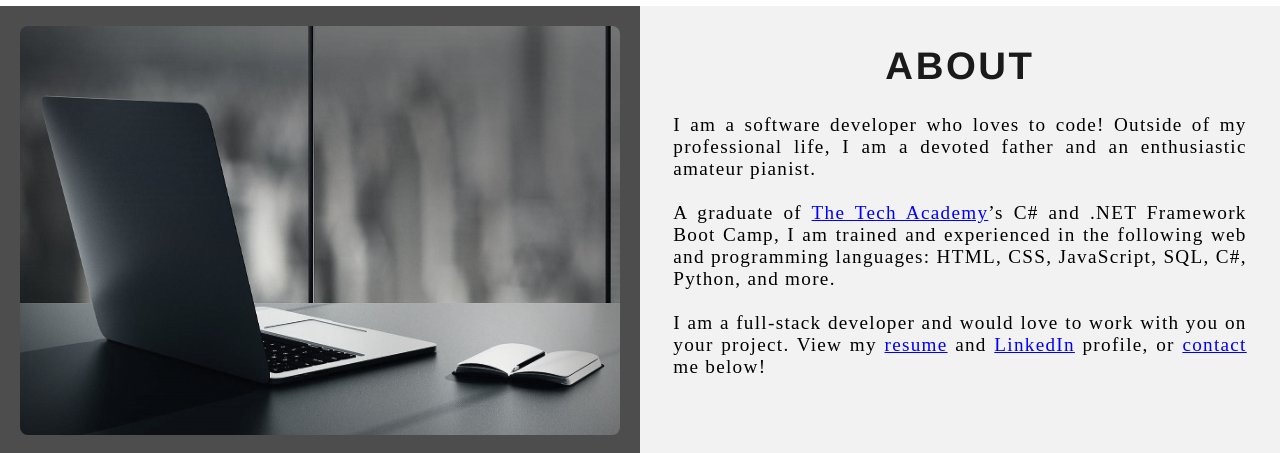
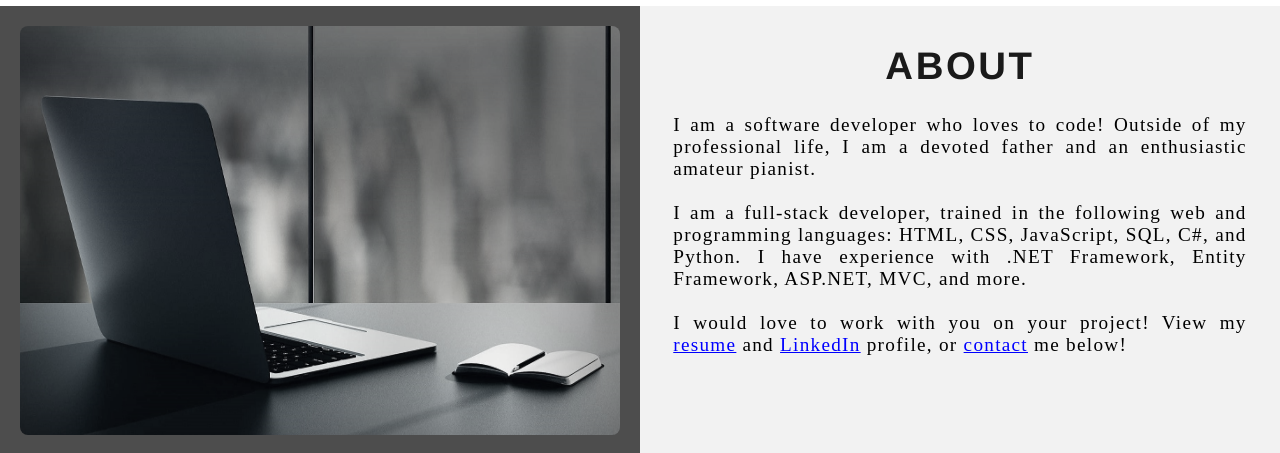
Before and after one commit to scherzoq/scherzoq.github.io, a plain HTML site: page index.html in a window 1280 px wide. Shown: the part 1250-1703 px from the top of the page. Drawn offline with nearby package versions, Linux system fonts and the light colour scheme.

Commit message:
Update index.html
update about section

```diff
--- a/index.html
+++ b/index.html
@@ -157,7 +157,7 @@
 
         <div class="Column_1"> <!-- Right column -->
             <h1>About</h1>
-                <p>I am a software developer who loves to code! Outside of my professional life, I am a devoted father and an enthusiastic amateur pianist.<br><br>A graduate of <a href="https://www.learncodinganywhere.com" target="_blank">The Tech Academy</a>’s C# and .NET Framework Boot Camp, I am trained and experienced in the following web and programming languages: HTML, CSS, JavaScript, SQL, C#, Python, and more. <br><br>I am a full-stack developer and would love to work with you on your project. View my <a href="https://docs.google.com/document/d/e/2PACX-1vTUrS2Ep7eFAV2XE-ObLhGCN1bZH2dXx_vJuKoBW5sAyXSTZQY2UlXRYOHcHQjpExfTUSL1eLFj9fO3/pub" target="_blank">resume</a> and <a href="https://www.linkedin.com/in/john-chin-softwaredev/" target="_blank">LinkedIn</a> profile, or <a href="#Contact">contact</a> me below!</p>
+                <p>I am a software developer who loves to code! Outside of my professional life, I am a devoted father and an enthusiastic amateur pianist.<br><br>I am a full-stack developer, trained in the following web and programming languages: HTML, CSS, JavaScript, SQL, C#, and Python. I have experience with .NET Framework, Entity Framework, ASP.NET, MVC, and more.<br><br>I would love to work with you on your project! View my <a href="https://docs.google.com/document/d/e/2PACX-1vTUrS2Ep7eFAV2XE-ObLhGCN1bZH2dXx_vJuKoBW5sAyXSTZQY2UlXRYOHcHQjpExfTUSL1eLFj9fO3/pub" target="_blank">resume</a> and <a href="https://www.linkedin.com/in/john-chin-softwaredev/" target="_blank">LinkedIn</a> profile, or <a href="#Contact">contact</a> me below!</p>
         </div>
     </div>
 
```
